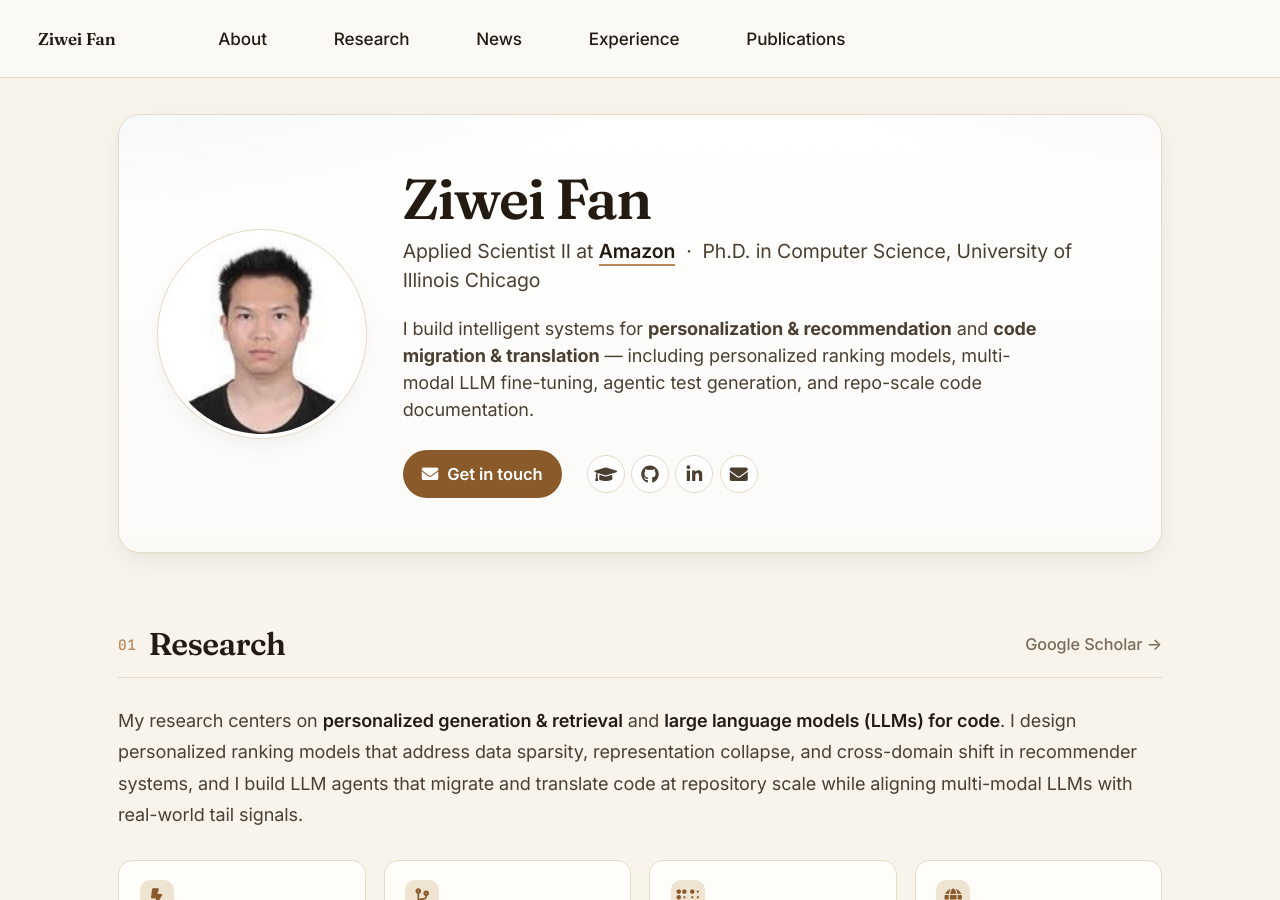
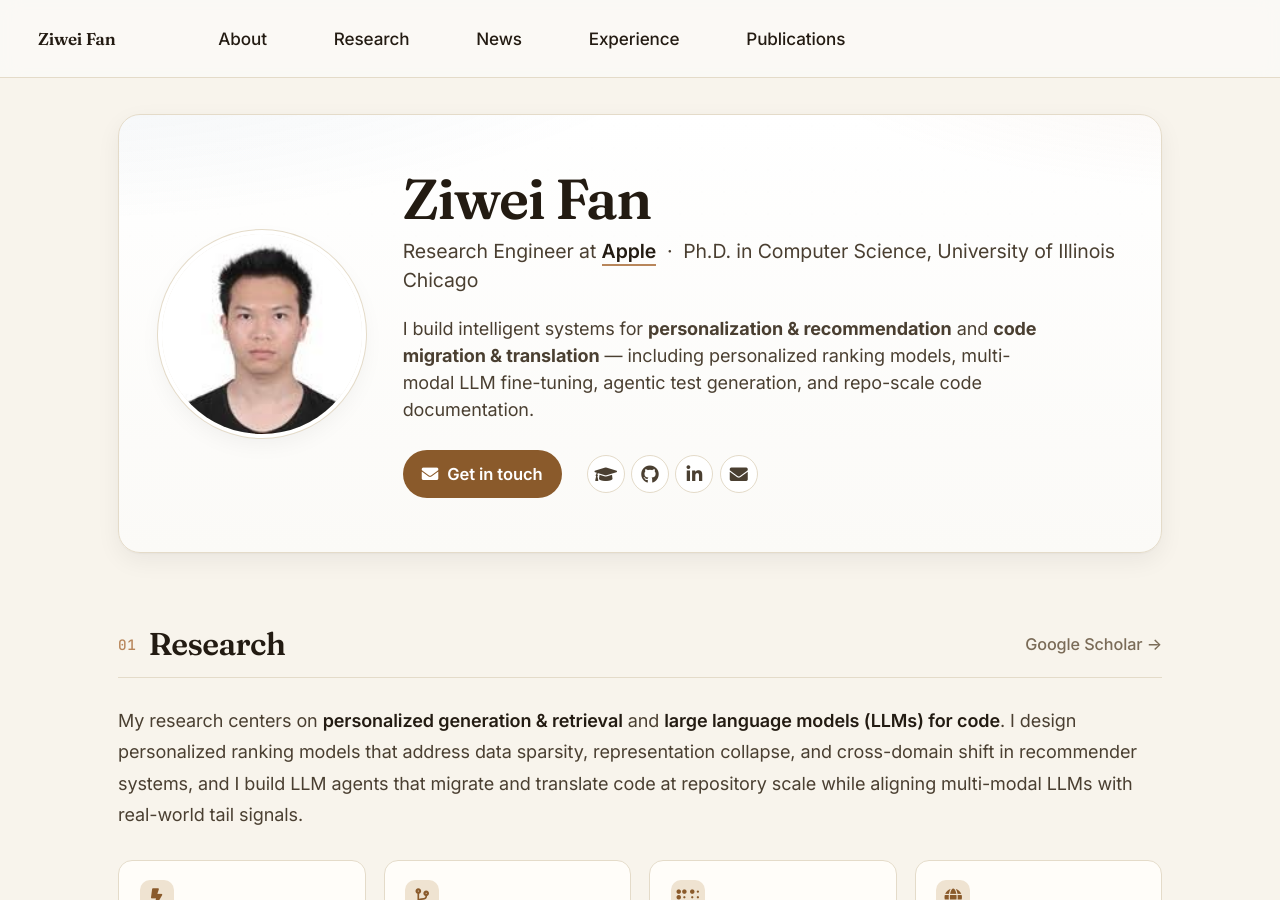
Before and after one commit to ziwei-fan/ziwei-fan.github.io, a Jekyll site: the page built from _pages/about.md, in a window 1280 px wide and 900 px high. Built offline with Jekyll 4.4.1, drawn with Linux system fonts in a browser that asks for light colours; some of the changed text lies outside the part shown.

Commit message:
Update current role: Research Engineer at Apple (Jul 2026)
Add Apple / Research Engineer as the current timeline entry; Amazon
becomes May 2023 — Jul 2026 (past role, keeps all accomplishments).
Update hero headline, meta description, config bio + employer to Apple.
No news item per request.

Co-Authored-By: Claude Opus 4.8 <noreply@anthropic.com>

```diff
--- a/_config.yml
+++ b/_config.yml
@@ -10,7 +10,7 @@ locale                   : "en-US"
 title                    : "Ziwei Fan"
 title_separator          : "-"
 name                     : &name "Ziwei Fan"
-description              : &description "Applied Scientist II at Amazon. Research in LLMs for code, personalized generation, and recommender systems."
+description              : &description "Research Engineer at Apple. Research in LLMs for code, personalized generation, and recommender systems."
 url                      : https://ziwei-fan.github.io # the base hostname & protocol for your site e.g. "https://mmistakes.github.io"
 baseurl                  : "" # the subpath of your site, e.g. "/blog"
 repository               : "ziwei-fan.github.io"
@@ -82,9 +82,9 @@ analytics:
 author:
   name             : "Ziwei Fan"
   avatar           : "profile.jpeg"
-  bio              : "Applied Scientist II @ Amazon. Ph.D. in CS from University of Illinois Chicago."
+  bio              : "Research Engineer @ Apple. Ph.D. in CS from University of Illinois Chicago."
   location         :
-  employer         : "Amazon"
+  employer         : "Apple"
   pubmed           :
   googlescholar    : "https://scholar.google.com/citations?user=4Dgorp0AAAAJ&hl=en"
   email            : "ziweifan1224@gmail.com"
--- a/_pages/about.md
+++ b/_pages/about.md
@@ -2,7 +2,7 @@
 layout: archive
 permalink: /
 title: "Ziwei Fan"
-excerpt: "Applied Scientist II at Amazon. Research in LLMs for code, personalized generation, and recommender systems."
+excerpt: "Research Engineer at Apple. Research in LLMs for code, personalized generation, and recommender systems."
 author_profile: false
 classes: zf-single-page
 redirect_from:
@@ -26,7 +26,7 @@ redirect_from:
     <div class="zf-hero__intro">
       <h1 class="zf-hero__name">Ziwei Fan</h1>
       <p class="zf-hero__role">
-        Applied Scientist II at <span class="zf-org">Amazon</span> &nbsp;·&nbsp; Ph.D. in Computer Science, University of Illinois Chicago
+        Research Engineer at <span class="zf-org">Apple</span> &nbsp;·&nbsp; Ph.D. in Computer Science, University of Illinois Chicago
       </p>
       <p class="zf-hero__blurb">
         I build intelligent systems for <strong>personalization & recommendation</strong> and
@@ -144,7 +144,13 @@ redirect_from:
   <div class="zf-timeline">
 
     <div class="zf-tl-item current">
-      <div class="zf-tl-when">May 2023 — Present</div>
+      <div class="zf-tl-when">Jul 2026 — Present</div>
+      <h3 class="zf-tl-role">Research Engineer</h3>
+      <p class="zf-tl-org"><span class="zf-org-name">Apple</span></p>
+    </div>
+
+    <div class="zf-tl-item">
+      <div class="zf-tl-when">May 2023 — Jul 2026</div>
       <h3 class="zf-tl-role">Applied Scientist II</h3>
       <p class="zf-tl-org"><span class="zf-org-name">Amazon</span></p>
       <ul>
```
